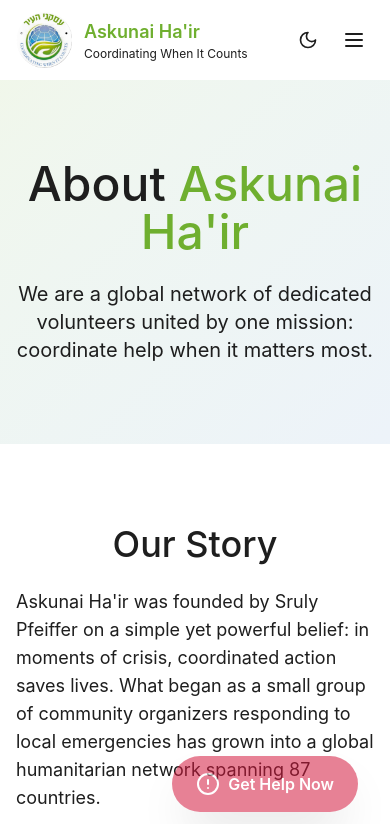
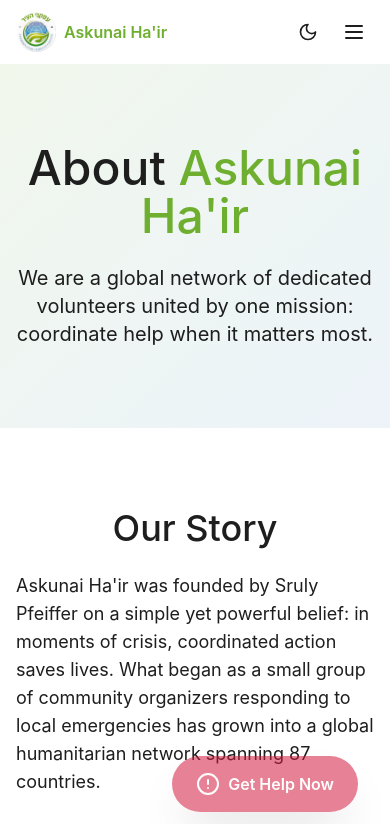
Before and after one commit to TheUriF/ploink, a React (Vite) app: page /about in a window 390 px wide. Shown: the top 824 px of the page. Built offline with nearby package versions, Linux system fonts and the light colour scheme.

Commit message:
Refactor Header component for improved styling

```diff
--- a/src/app/components/Header.tsx
+++ b/src/app/components/Header.tsx
@@ -39,14 +39,14 @@
       }`}
     >
       <div className="container mx-auto px-4">
-        <div className="flex h-20 items-center justify-between">
-          <Link to="/" className="flex items-center gap-3">
-            <img src={logo} alt="Askunai Ha'ir" className="h-14 w-14" />
+        <div className="flex h-16 sm:h-20 items-center justify-between">
+          <Link to="/" className="flex items-center gap-2 sm:gap-3">
+            <img src={logo} alt="Askunai Ha'ir" className="h-10 w-10 sm:h-14 sm:w-14" />
             <div className="flex flex-col">
-              <span className="font-semibold text-lg text-[#6FAF2F]">
+              <span className="font-semibold text-base sm:text-lg text-[#6FAF2F]">
                 Askunai Ha'ir
               </span>
-              <span className="text-xs text-muted-foreground">
+              <span className="text-xs text-muted-foreground hidden xs:block">
                 Coordinating When It Counts
               </span>
             </div>
@@ -99,17 +99,17 @@
 
         {/* Mobile Navigation */}
         {isMenuOpen && (
-          <nav className="lg:hidden py-4 border-t border-border">
-            <div className="flex flex-col gap-2">
+          <nav className="lg:hidden py-4 border-t border-border animate-in slide-in-from-top-2 duration-200">
+            <div className="flex flex-col gap-2 max-h-[calc(100vh-5rem)] overflow-y-auto">
               {navLinks.map((link) => (
                 <Link
                   key={link.path}
                   to={link.path}
                   onClick={() => setIsMenuOpen(false)}
-                  className={`px-4 py-3 rounded-lg transition-colors ${
+                  className={`px-4 py-3 rounded-lg transition-colors text-base ${
                     location.pathname === link.path
                       ? 'bg-[#6FAF2F] text-white'
-                      : 'text-foreground hover:bg-muted'
+                      : 'text-foreground hover:bg-muted active:bg-muted/80'
                   }`}
                 >
                   {link.label}
```
